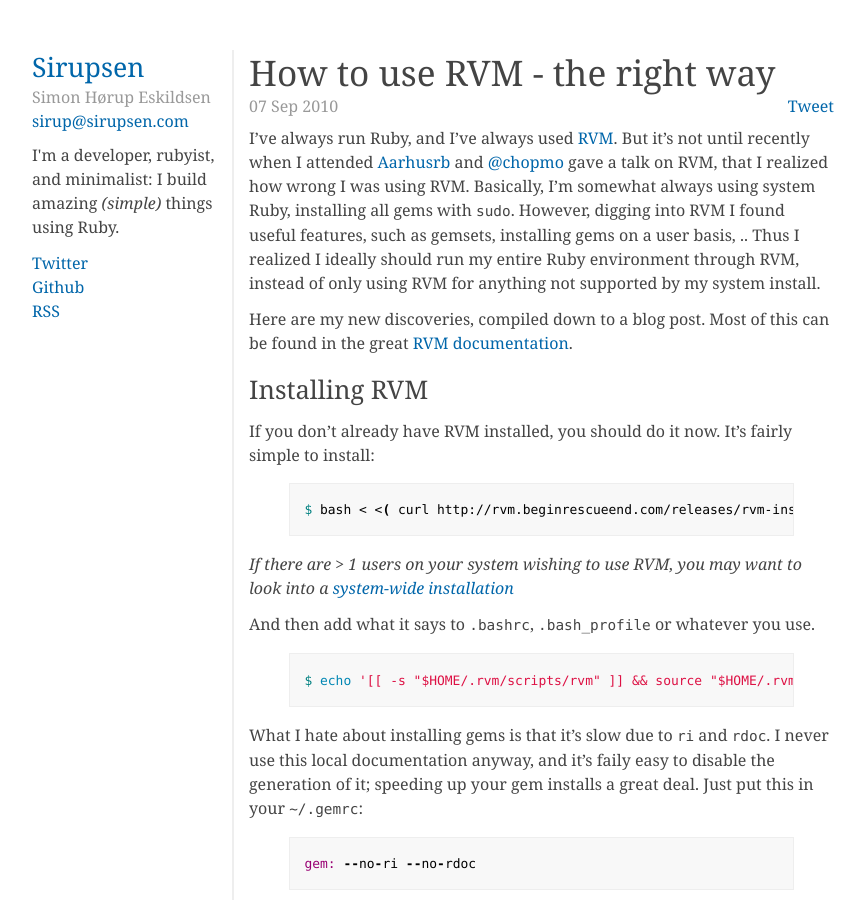
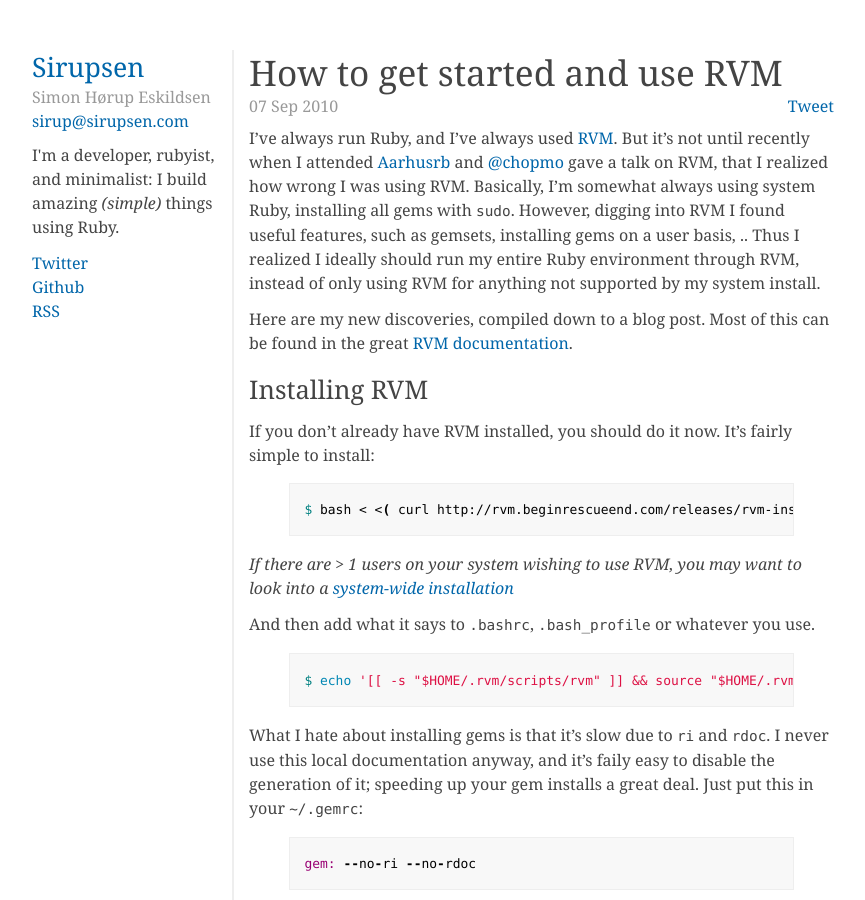
Before and after one commit to igor47/blog, a Jekyll site: the page built from _posts/2010-09-07-how-to-use-rvm-the-right-way.md, in a window 1280 px wide and 900 px high. Shown: the whole window, without its empty margins (18-883 px from the left). Built offline with Jekyll 4.4.1, drawn with Linux system fonts in a browser that asks for light colours; Markdown is read by kramdown in place of the engine named in the settings; comment, search, counter and statistics services are not loaded.

Commit message:
Changed name of article

```diff
--- a/_posts/2010-09-07-how-to-use-rvm-the-right-way.md
+++ b/_posts/2010-09-07-how-to-use-rvm-the-right-way.md
@@ -1,6 +1,6 @@
 ---
 layout: post
-title: How to use RVM - the right way
+title: How to get started and use RVM
 ---
 
 I've always run Ruby, and I've always used [RVM](http://rvm.beginrescueend.com/). But it's not until recently when I attended [Aarhusrb](http://aarhusrb.dk) and [@chopmo](http://twitter.com/chopmo) gave a talk on RVM, that I realized how wrong I was using RVM. Basically, I'm somewhat always using system Ruby, installing all gems with `sudo`. However, digging into RVM I found useful features, such as gemsets, installing gems on a user basis, ..
```
